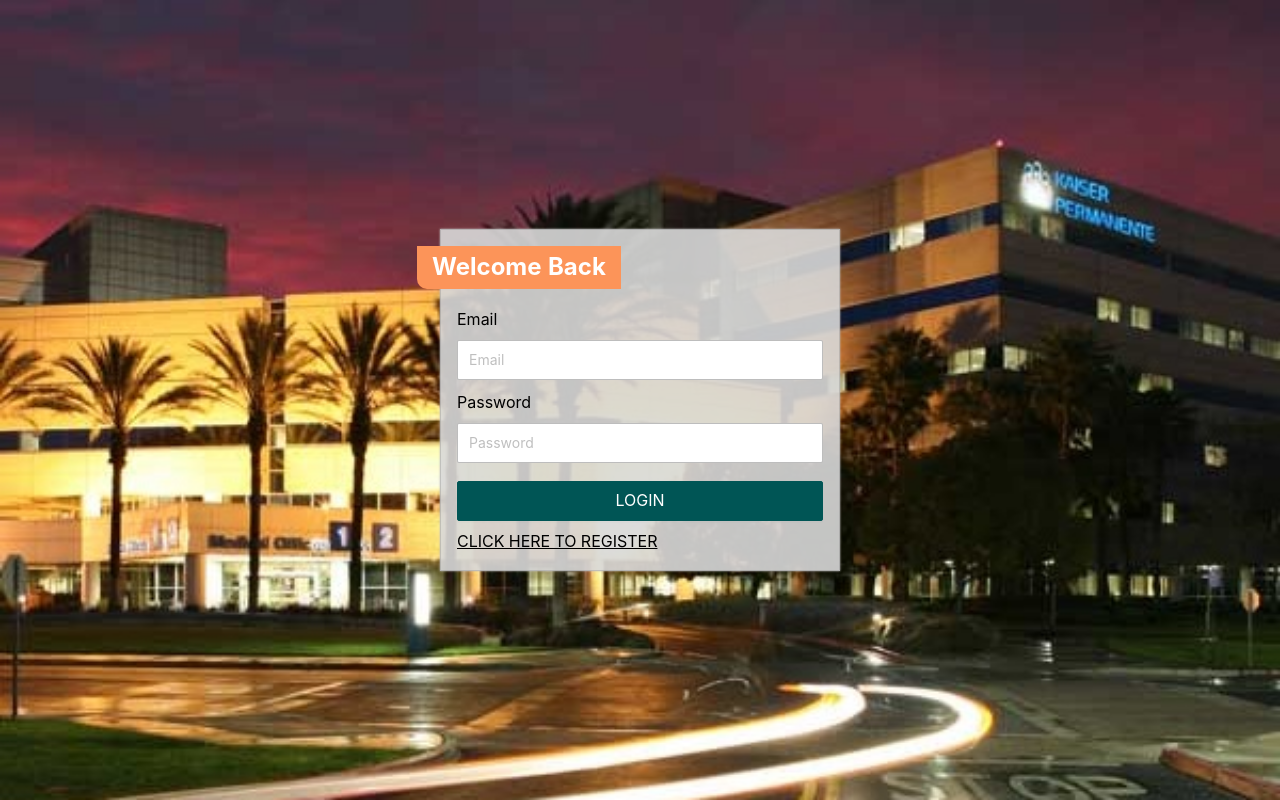
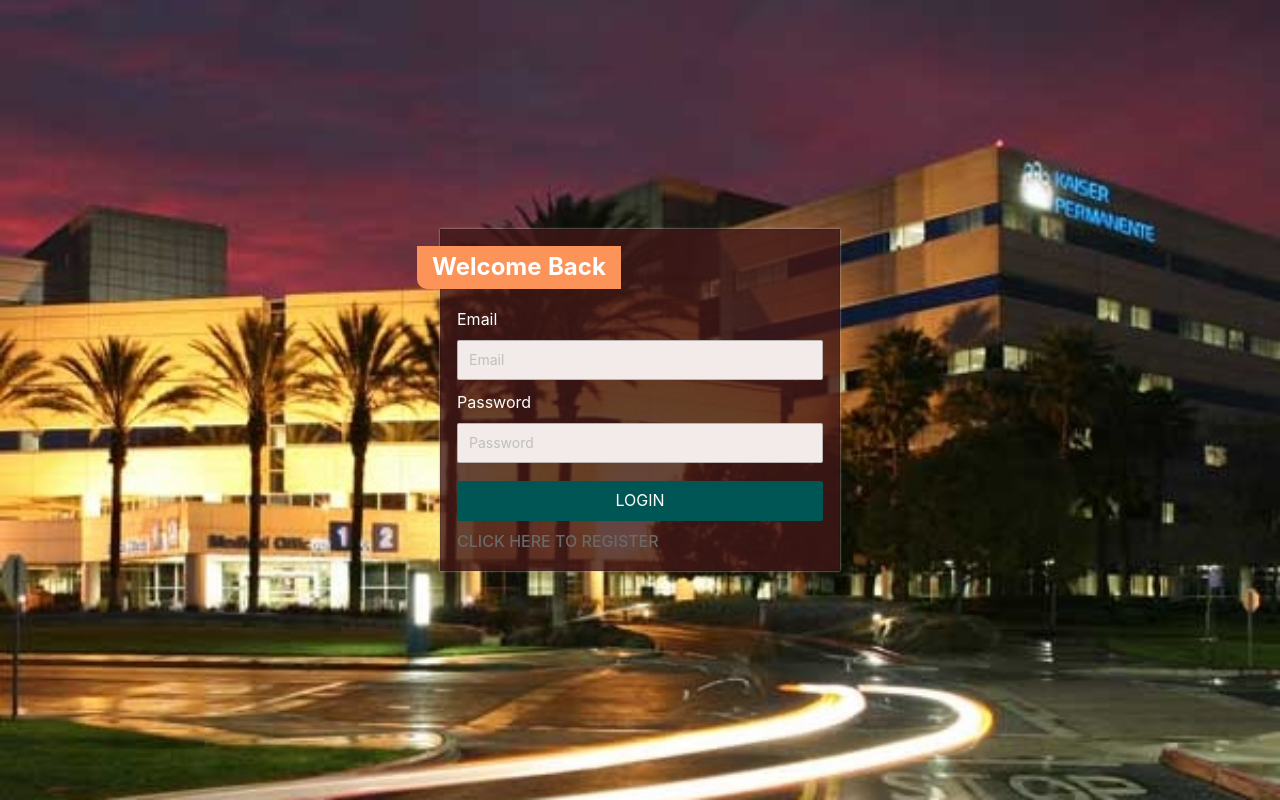
Before and after one commit to karanja-joseph/psychiatrist-booking-app, a React (Create React App) app in the folder client/: page /login in a window 1280 px wide. Built offline with nearby package versions, Linux system fonts and the light colour scheme.

Commit message:
beutify website

```diff
--- a/client/src/index.css
+++ b/client/src/index.css
@@ -26,7 +26,7 @@ input:focus,
 }
 label {
   font-size: 16px !important;
-  color: black !important;
+  color: rgb(255, 255, 255) !important;
 }
 .ant-form-item {
   margin: 10px 0 !important;
@@ -34,10 +34,17 @@ label {
 .ant-picker-input input {
   border: none !important;
 }
+.ant-input {
+  background-color: rgb(243, 234, 234);
+}
 .ant-picker {
   border-radius: 2px !important;
   border: 1px solid rgba(128, 128, 128, 0.521) !important;
   height: 40px !important;
+}
+.ant-badge-count {
+  color: rgb(255, 255, 255);
+  background: #078b31;
 }
 /* Common styling */
 
@@ -75,7 +82,11 @@ label {
 .card {
   box-shadow: 0 0 2px rgb(189, 188, 188);
   border-radius: 0 !important;
-  background-color: rgb(217, 217, 217, 0.9);
+  background-color: rgb(64 23 23 / 80%);
+}
+
+.body .card {
+  background-color: #3a393915;
 }
 .primary-button {
   background-color: #005555 !important;
@@ -96,13 +107,13 @@ p {
 }
 
 .anchor {
-  color: black !important;
-  text-decoration: underline;
+  color: #696969 !important;
   cursor: pointer;
   font-size: 16px !important;
+  font-weight: 500;
 }
 .anchor:hover {
-  text-decoration: underline !important;
+  color: black !important;
 }
 
 .cursor-pointer {
--- a/client/src/layout.css
+++ b/client/src/layout.css
@@ -1,9 +1,10 @@
 .main {
-  padding: 20px;
+  padding: 10px;
+  background-color: #696969;
 }
 
 .logo {
-  color: white;
+  color: rgba(255, 255, 255, 0.815);
   font-weight: bold;
 }
 .role {
@@ -12,9 +13,9 @@
   margin-top: -20px;
 }
 .sidebar {
-  background-color: #005555;
+  background-color: #696969;
   border-radius: 5px;
-  box-shadow: 0 0 2px gray;
+  /* box-shadow: 0 0 2px gray; */
   margin-right: 20px;
   min-height: 100%;
   padding: 10px;
@@ -24,7 +25,7 @@
   height: 100%;
 }
 .header {
-  background-color: white;
+  background-color: rgba(255, 255, 255, 0.925);
   border-radius: 5px;
   box-shadow: 0 0 2px gray;
   margin-bottom: 20px;
@@ -35,7 +36,7 @@
 }
 
 .body {
-  background-color: white;
+  background-color: rgba(255, 255, 255, 0.925);
   border-radius: 5px;
   box-shadow: 0 0 2px gray;
   height: 82vh;
@@ -68,14 +69,14 @@
 
 .active-menu-item {
   color: white;
-  background-color: #013737;
+  background-color: #383838;
   padding: 5px;
   border-radius: 5px;
 }
 
 .header-action-icon {
   font-size: 30px;
-  color: black !important;
+  color: #383838 !important;
   cursor: pointer;
   padding-left: 10px;
 }
```
